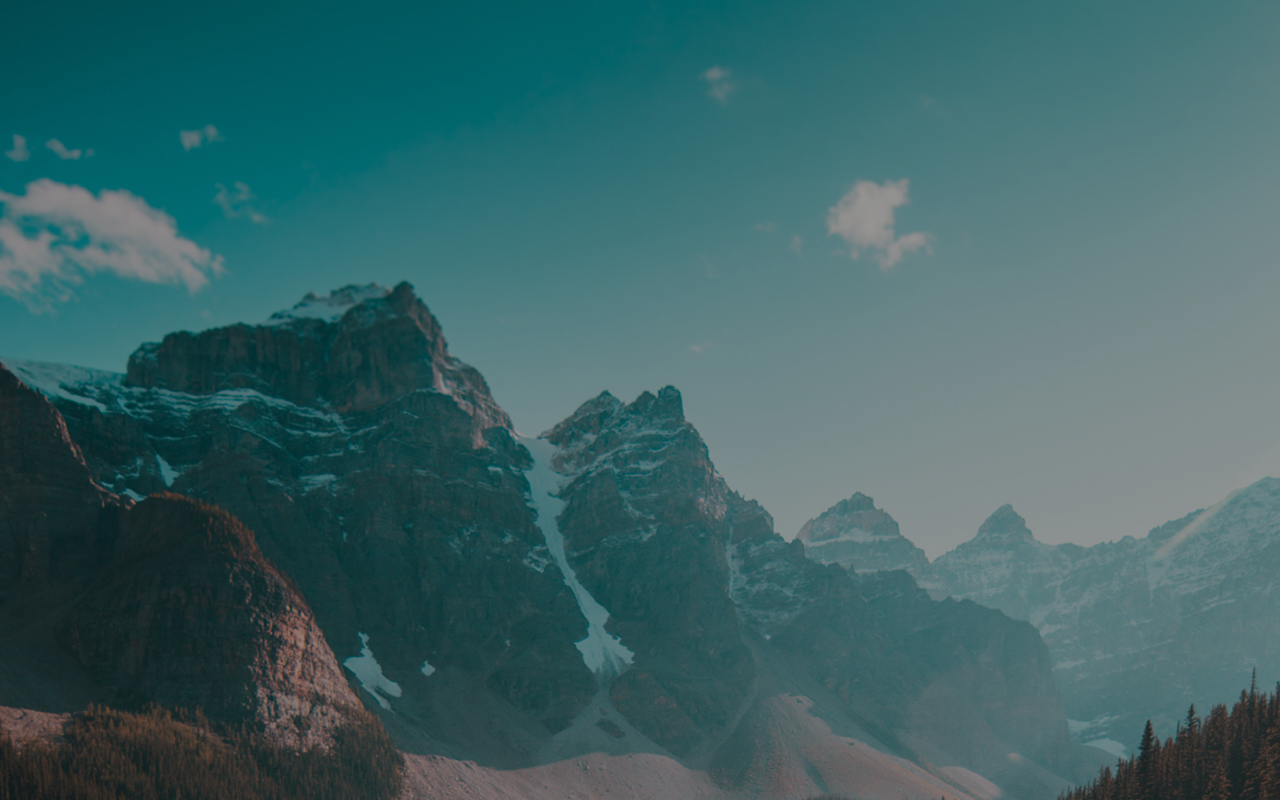
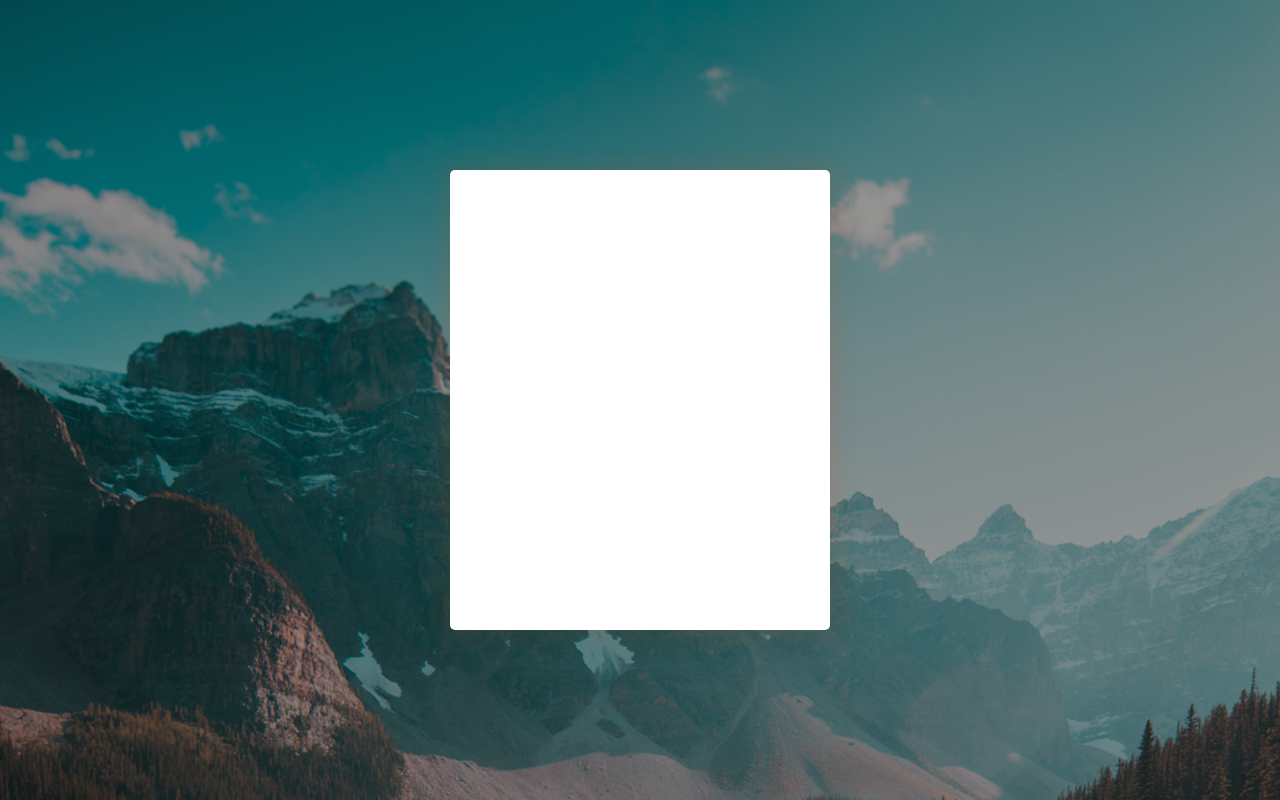
Before and after one commit to DenisKantic/login-register-with-animations, a plain HTML site: page index.html in a window 1280 px wide. Drawn offline with Linux system fonts and the light colour scheme.

Commit message:
created style properties for form-box

```diff
--- a/style.css
+++ b/style.css
@@ -8,3 +8,18 @@ body{
     height: 100vh;
     font-family: 'Montserrat', sans-serif;
 }
+
+.form-box{  /*  white box where are elements are stored */
+
+    width: 380px;
+    height: 460px;
+    background: #fff;
+
+    /* properties for centering the entire white form-box */
+    position: absolute;
+    top:50%;
+    left: 50%;
+    transform: translate(-50%,-50%);
+    box-shadow: 0 0 20px 9px #c050231f;
+    border-radius: 5px;
+}
```
